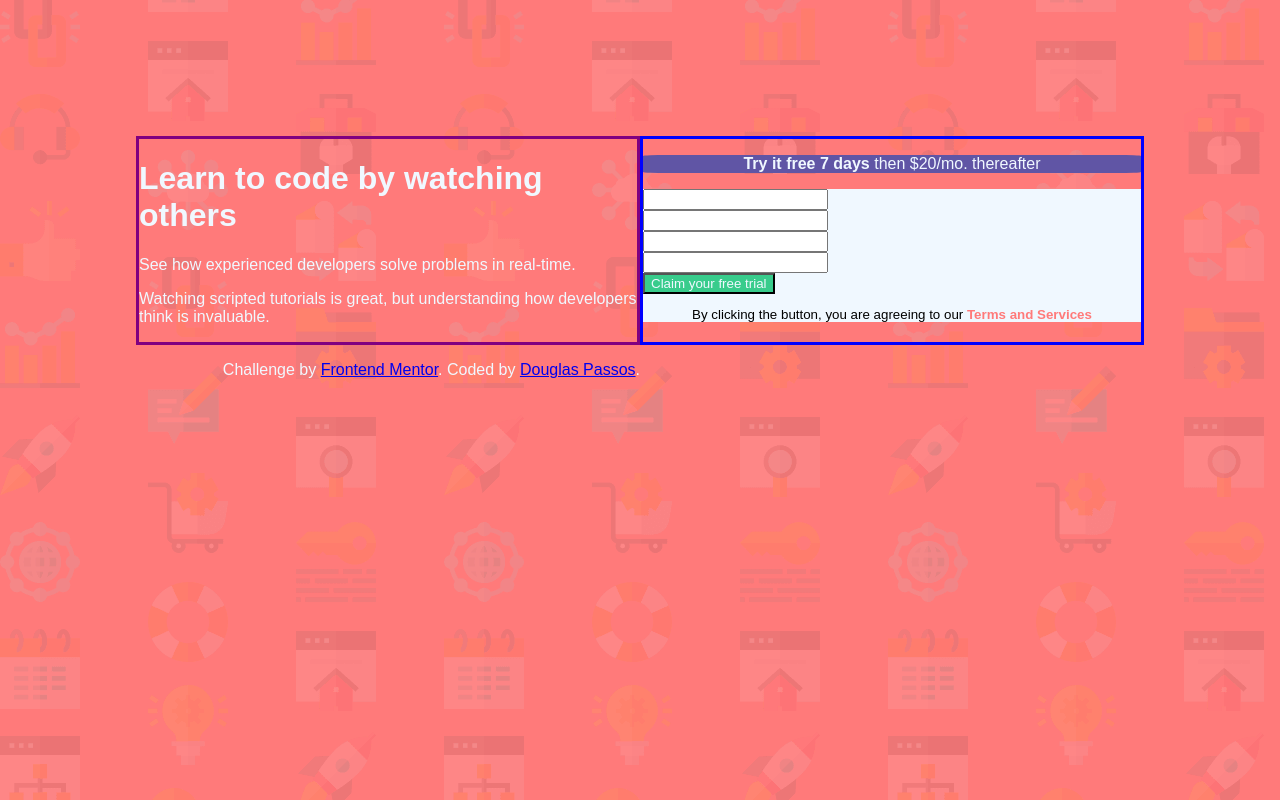
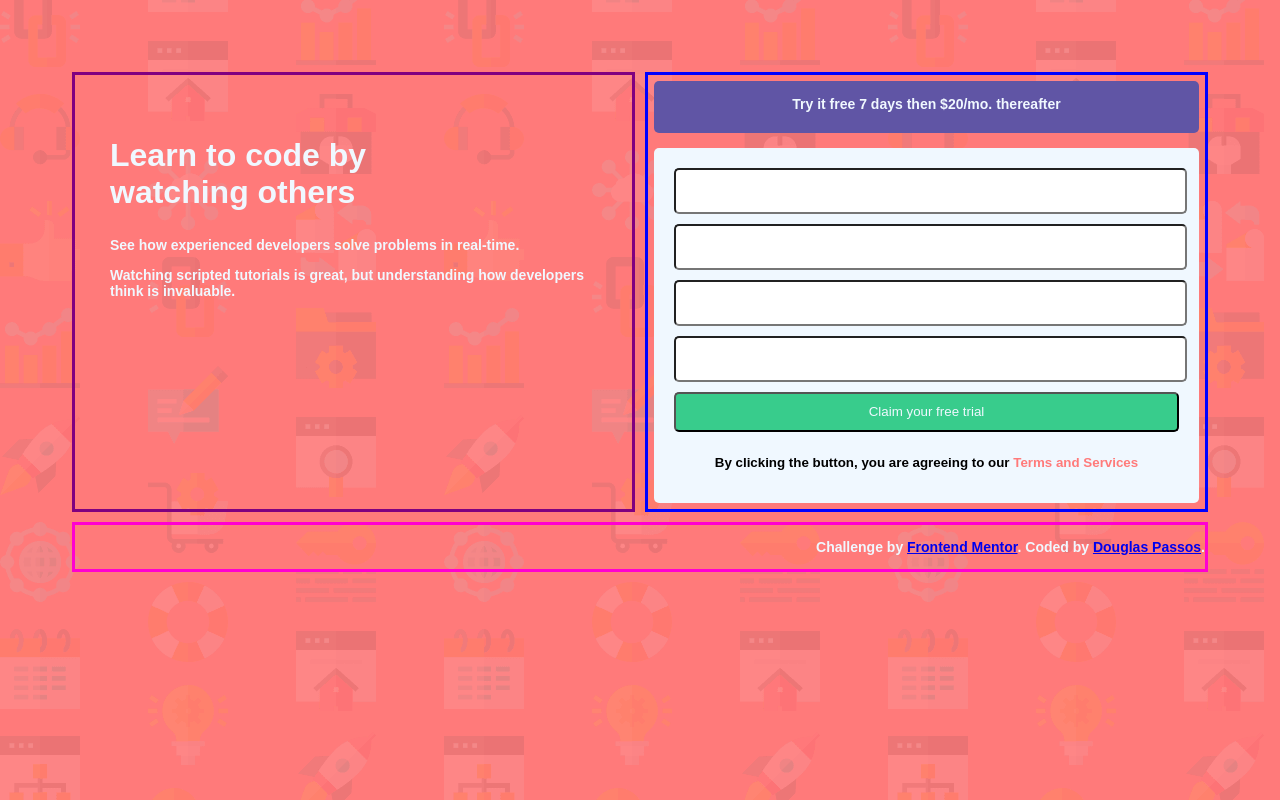
Before and after one commit to dougpassos/intro-component-with-signup-form-master, a plain HTML site: page index.html in a window 1280 px wide. Drawn offline with Linux system fonts and the light colour scheme.

Commit message:
ajuste do html e ajuste do css

```diff
--- a/index.html
+++ b/index.html
@@ -8,19 +8,11 @@
   <link rel="stylesheet" href="style.css">
 
   <title>Frontend Mentor | Intro component with sign up form</title>
-
-  <!-- Feel free to remove these styles or customise in your own stylesheet 👍
-  <style>
-    .attribution { font-size: 11px; text-align: center; }
-    .attribution a { color: hsl(228, 45%, 44%); }
-  </style>
-  -->
 </head>
 <body>
+  <section id="con__main">
     <div id="con__info">
-
-    <h1>Learn to code by watching others</h1>
-
+      <h1>Learn to code by <br>watching others</h1>
       <p>See how experienced developers solve problems in real-time.</p>
       <p>Watching scripted tutorials is great,
         but understanding how developers think is invaluable.</p>
@@ -42,7 +34,7 @@
           </p>
         </section>
       </div>
-
+  </section>
   <footer>
       <p class="attribution">
         Challenge by <a href="https://www.frontendmentor.io?ref=challenge" target="_blank">Frontend Mentor</a>.
--- a/style.css
+++ b/style.css
@@ -5,38 +5,52 @@ html {
 }
 
 body {
-  display: grid;
-  grid-template-columns: 1fr 1fr;
-  padding: 10%;
+  padding: 5%;
   background-image: url(images/bg-intro-desktop.png);
   background-color: hsl(0, 100%, 74%);
   color:aliceblue;
+  height:400px;
   font-size: 16px;
+}
+
+section#con__main{
+  display: grid;
+  grid-template-columns: 1fr 1fr;
+  height: 400px;
+  gap: 10px;
 }
 
 div#con__info {
   border: purple solid;
+  text-align: left;
+  padding: 35px;
 }
 
 h1 {
   font-style: normal;
   font-weight: 700;
+  font-size: xx-large;
 }
 
 p {
   font-style: normal;
-  font-weight: 400;
+  font-weight: 600;
+  font-size: 14px;
 }
 
 div#con__form{
   border: blue solid;
+  padding: 1%;
 }
 
 
 div#freeSevenDays{
   text-align: center;
-  border-radius: 5%;
+  padding: 1px;
+  height: 50px;
+  border-radius: 5px;
   background-color: hsl(248, 32%, 49%);
+  margin-bottom: 15px;
 }
 
 
@@ -44,6 +58,15 @@ section#formUser {
   flex-direction: column;
   background-color: aliceblue;
   color: black;
+  padding: 20px;
+  border-radius: 5px;
+}
+
+section#formUser input {
+  height: 40px;
+  width: 100%;
+  margin-bottom: 10px;
+  border-radius: 5px;
 }
 
 section#formUser #send {
@@ -61,5 +84,7 @@ section#formUser p strong {
   }
 
   footer{
+    margin-top: 50px;
     text-align: right;
+    border: rgb(255, 0, 208) solid;
   }
```
Lines whose indentation alone changed are shown as unchanged.
